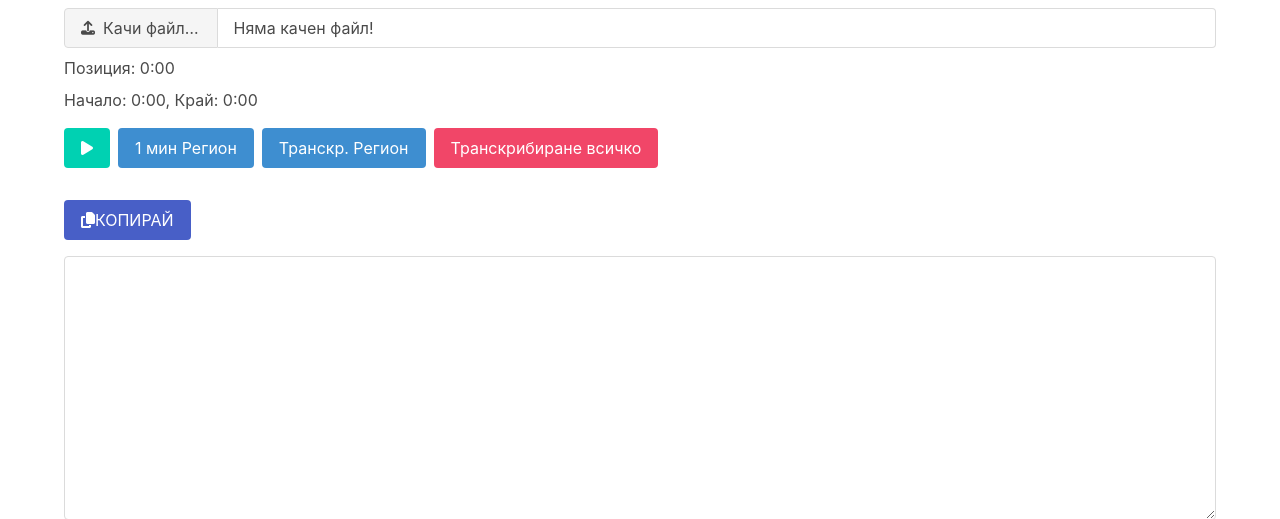
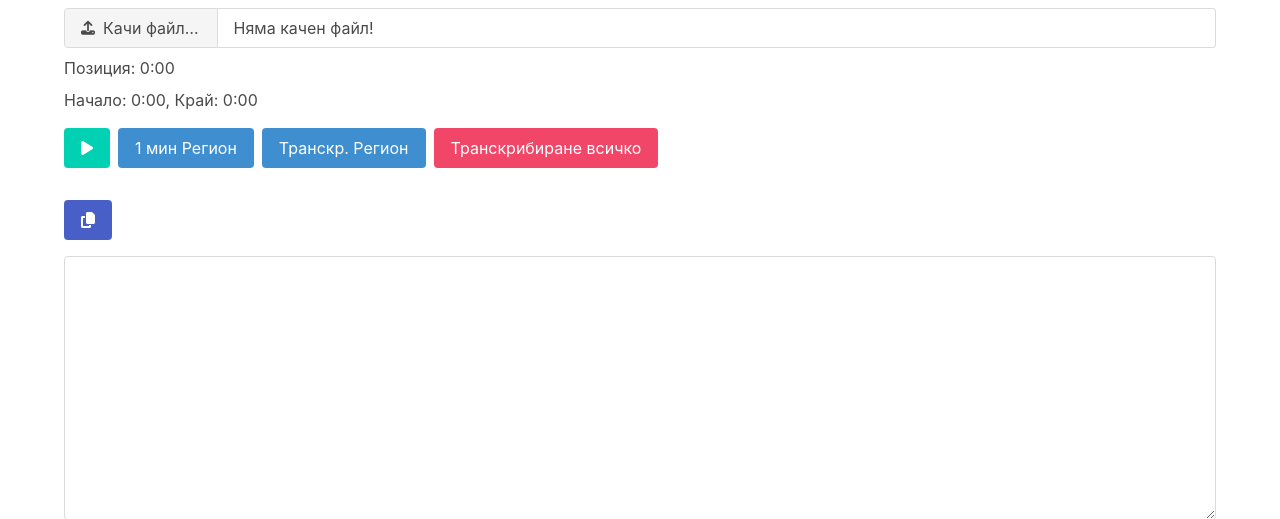
Before and after one commit to m3dkata/Speech2Text, a FastAPI app: page /pypa in a window 1280 px wide. Shown: the part 184-703 px from the top of the page. Run offline with FastAPI, Linux system fonts and the light colour scheme; some libraries are stand-ins or nearby versions.

Commit message:
Update pypa.html

```diff
--- a/templates/pypa.html
+++ b/templates/pypa.html
@@ -73,7 +73,7 @@
                 <button onclick="transcribeWholeAudio()" class="button is-danger">Транскрибиране всичко<i class="fa-solid fas-pipe-section"></i></button>
             </div>
 
-            <button onclick="copyTranscription()" class="button is-link mt-2"><i class="fa-solid fa-copy"></i> КОПИРАЙ</button>
+            <button onclick="copyTranscription()" class="button is-link mt-2"><i class="fa-solid fa-copy"></i></button>
             <textarea id="transcription" class="textarea mt-4" rows="10" readonly></textarea>
 
         </div>
```
